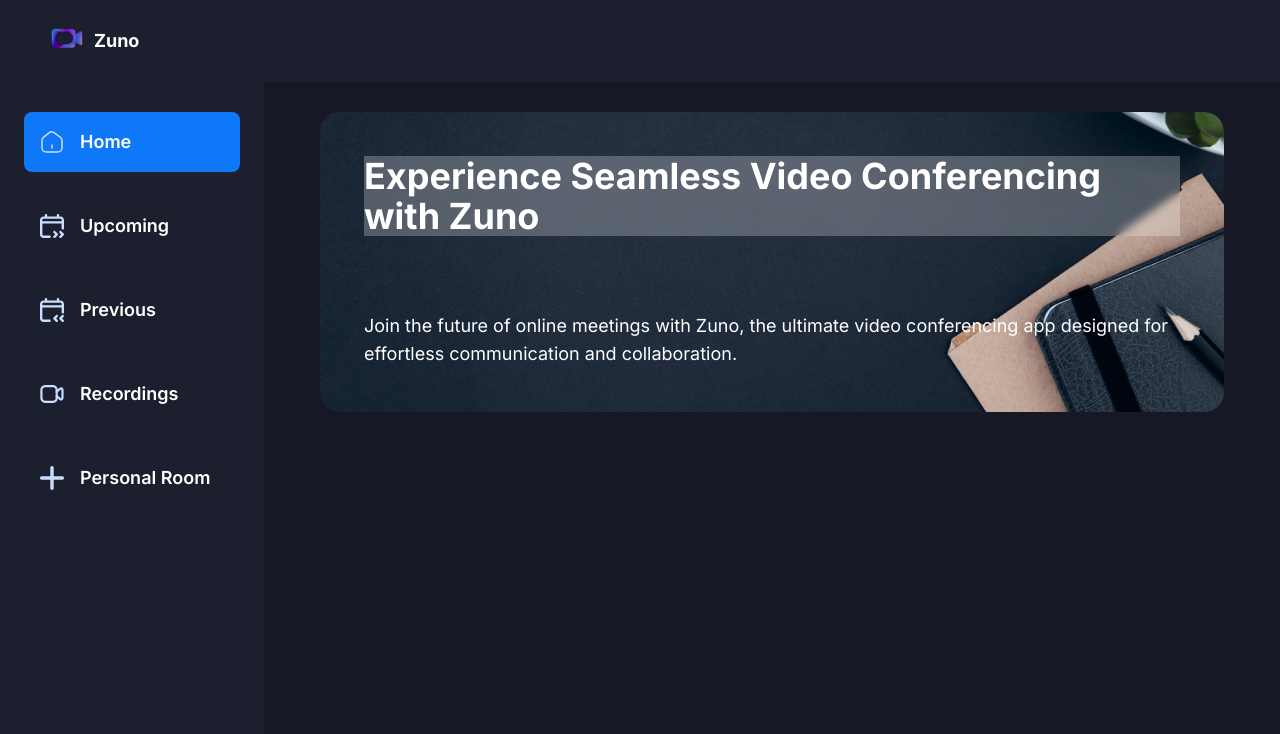
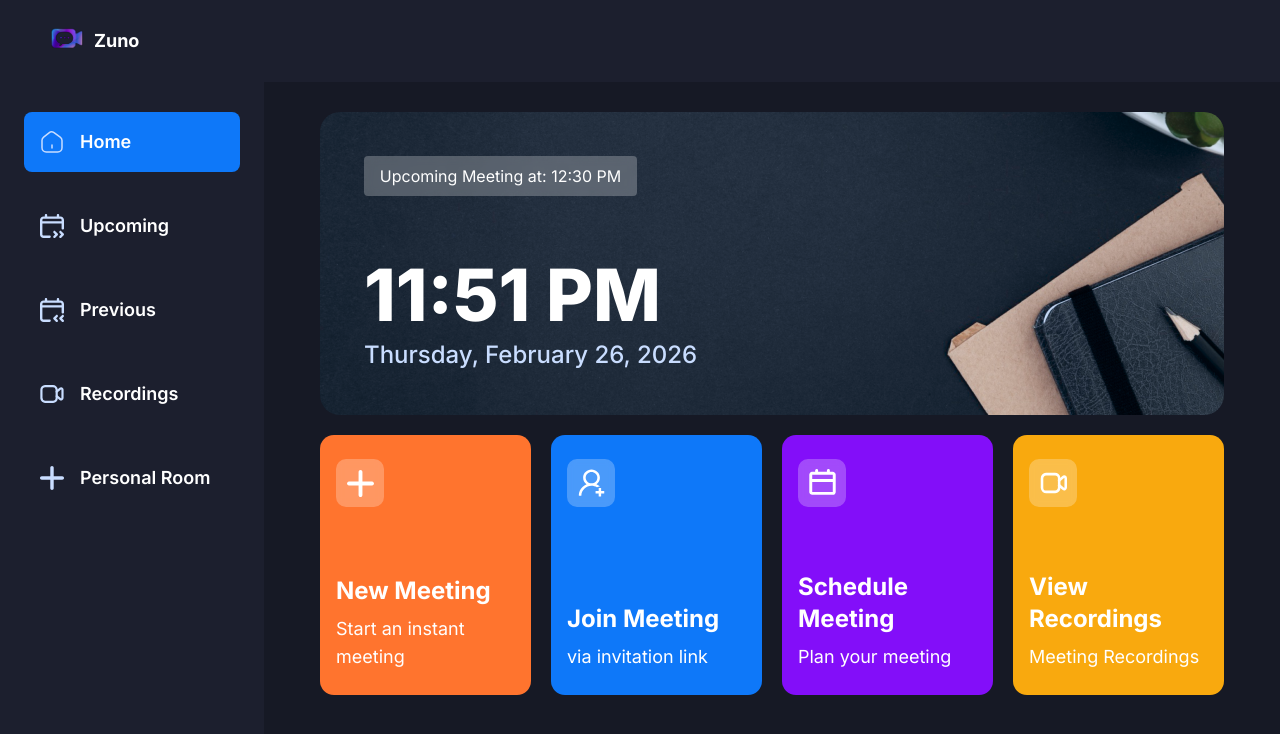
Before and after one commit to DANUCKSAN/zuno-video-conferencing-saas-app, a Next.js app: page / in a window 1280 px wide. Shown: the top 734 px of the page. Built offline with nearby package versions, Linux system fonts and the light colour scheme.

Commit message:
homecards-done

```diff
--- a/app/(root)/(home)/page.tsx
+++ b/app/(root)/(home)/page.tsx
@@ -1,17 +1,31 @@
-import React from 'react'
+'use client';
+
+import MeetingTypeList from "@/components/MeetingTypeList";
+
 
 const Home = () => {
+  const now = new Date();
+
+  const time = now.toLocaleTimeString('en-US', { hour: '2-digit', minute: '2-digit' });
+  const date = (new Intl.DateTimeFormat('en-US', { dateStyle: 'full' })).format(now);
+
   return (
- <section className='flex size-full flex-col gap-10' text-white>
-  <div className='h-[300px] w-full rounded-[20px] bg-hero bg-hover'>
-   <div className='flex h-full flex-col justify-between max-md:px-5 max-md:py-8 lg:p-11'>
-    <h2 className='glassmorphism text-4xl text-white font-bold max-md:text-2xl'>Experience Seamless Video Conferencing with Zuno</h2>
-    <p className='text-lg text-white max-md:text-sm'>Join the future of online meetings with Zuno, the ultimate video conferencing app designed for effortless communication and collaboration.</p>
-   </div>
-  </div>
+    <section className="flex size-full flex-col gap-5 text-white">
+      <div className="h-[303px] w-full rounded-[20px] bg-hero bg-cover">
+        <div className="flex h-full flex-col justify-between max-md:px-5 max-md:py-8 lg:p-11">
+          <h2 className="glassmorphism max-w-[273px] rounded py-2 text-center text-base font-normal">
+            Upcoming Meeting at: 12:30 PM
+          </h2>
+          <div className="flex flex-col gap-2">
+            <h1 className="text-4xl font-extrabold lg:text-7xl">{time}</h1>
+            <p className="text-lg font-medium text-sky-1 lg:text-2xl">{date}</p>
+          </div>
+        </div>
+      </div>
 
- </section>
-  )
-}
+      <MeetingTypeList/>
+    </section>
+  );
+};
 
 export default Home;
--- /dev/null
+++ b/components/HomeCard.tsx
@@ -0,0 +1,36 @@
+'use client';
+
+import Image from 'next/image';
+
+import { cn } from '@/lib/utils';
+
+interface HomeCardProps {
+  className?: string;
+  img: string;
+  title: string;
+  description: string;
+  handleClick?: () => void;
+}
+
+const HomeCard = ({ className, img, title, description, handleClick }: HomeCardProps) => {
+  return (
+    <section
+      className={cn(
+        'bg-orange-1 px-4 py-6 flex flex-col justify-between w-full xl:max-w-[270px] min-h-[260px] rounded-[14px] cursor-pointer',
+        className
+      )}
+      onClick={handleClick}
+    >
+      <div className="flex-center glassmorphism size-12 rounded-[10px]">
+        <Image src={img} alt="meeting" width={27} height={27} />
+      </div>
+
+      <div className="flex flex-col gap-2">
+        <h1 className="text-2xl font-bold">{title}</h1>
+        <p className="text-lg font-normal">{description}</p>
+      </div>
+    </section>
+  );
+};
+
+export default HomeCard;
--- /dev/null
+++ b/components/MeetingTypeList.tsx
@@ -0,0 +1,52 @@
+'use client';
+
+import Image from 'next/image';
+import React, { useState } from 'react';
+import { useRouter } from 'next/navigation';
+import HomeCard from './HomeCard';
+
+interface HomeCardProps {
+  className?: string;
+  img: string;
+  title: string;
+  description: string;
+  handleClick?: () => void;
+}
+
+const MeetingTypeList = ({ className, img, title, description, handleClick }: HomeCardProps) => {
+    const router=useRouter();
+    const [meetingState, setMeetingState] = useState<'isInstantMeeting' | 'isJoiningMeeting' | 'isScheduleMeeting' | undefined>(undefined);
+  return (
+    <section className='grid grid-cols-1 gap-5 md:grid-cols-2 xl:grid-cols-4'>
+        <HomeCard
+        img="/icons/add-meeting.svg"
+        title="New Meeting"
+        description="Start an instant meeting"
+        handleClick={() => setMeetingState('isInstantMeeting')}
+      />
+      <HomeCard
+        img="/icons/join-meeting.svg"
+        title="Join Meeting"
+        description="via invitation link"
+        className="bg-blue-1"
+        handleClick={() => setMeetingState('isJoiningMeeting')}
+      />
+      <HomeCard
+        img="/icons/schedule.svg"
+        title="Schedule Meeting"
+        description="Plan your meeting"
+        className="bg-purple-1"
+        handleClick={() => setMeetingState('isScheduleMeeting')}
+      />
+      <HomeCard
+        img="/icons/recordings.svg"
+        title="View Recordings"
+        description="Meeting Recordings"
+        className="bg-yellow-1"
+        handleClick={() => router.push('/recordings')}
+      />
+    </section>
+  );
+};
+
+export default MeetingTypeList;
```
